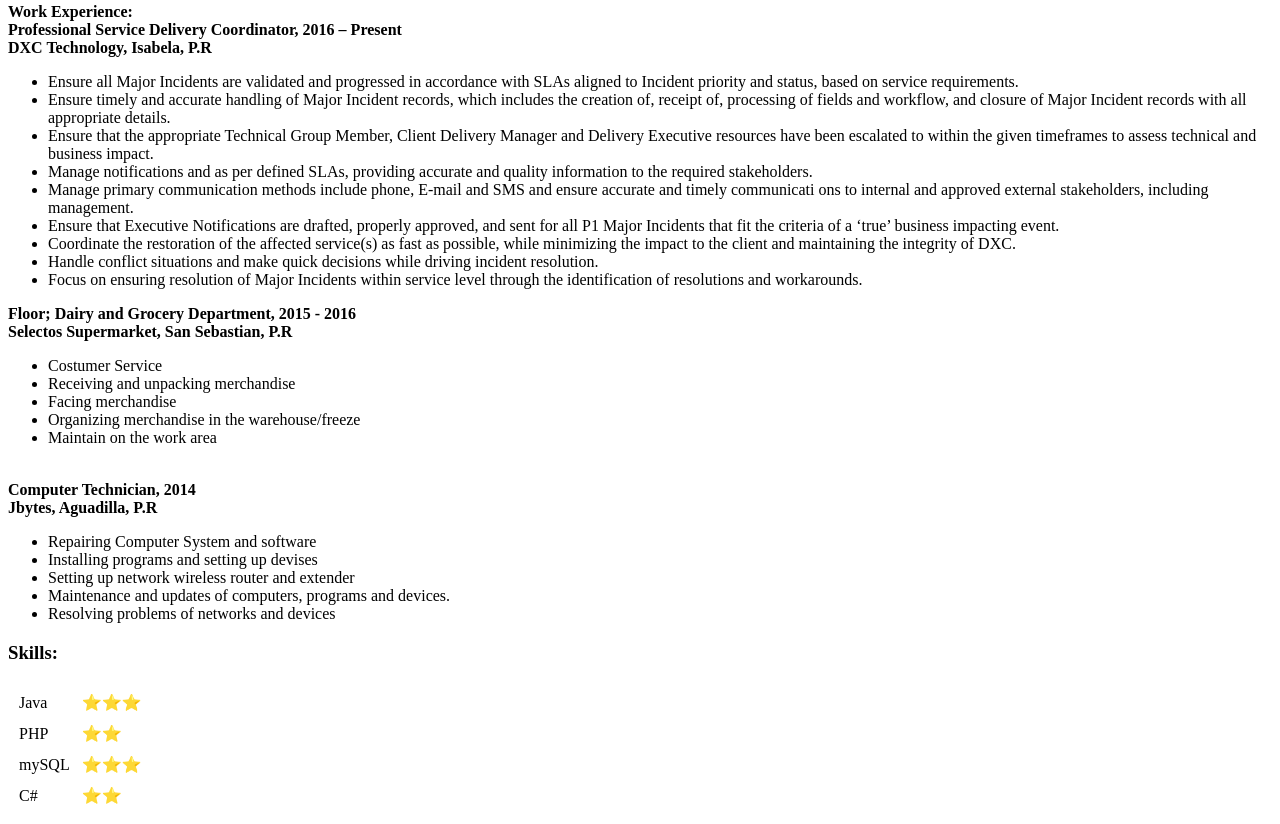
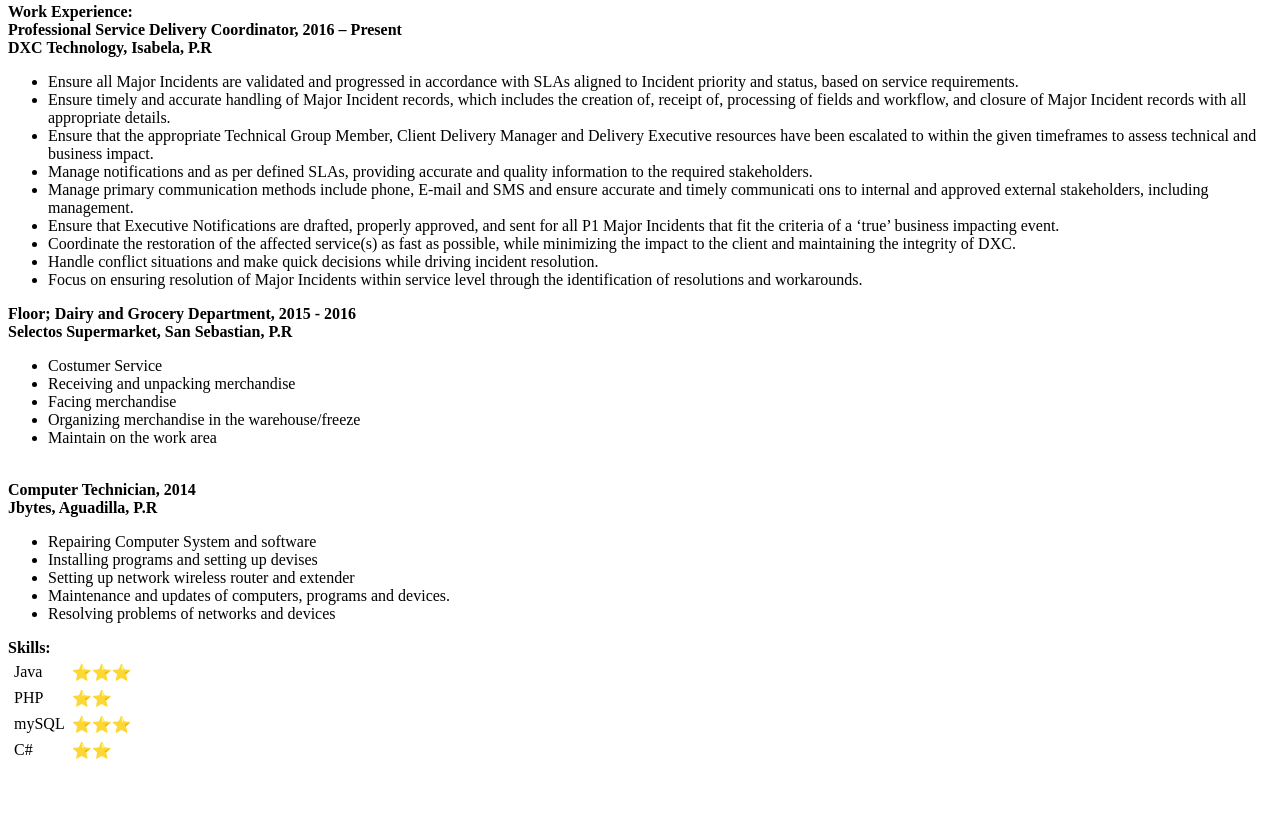
Before and after one commit to rbarretovarg/cv, a plain HTML site: page index.html in a window 1280 px wide. Shown: the part 496-1320 px from the top of the page. After the commit the page ends 1270 px from the top, so only its background shows below. Drawn offline with Linux system fonts and the light colour scheme.

Commit message:
Changes Skills size

```diff
--- a/index.html
+++ b/index.html
@@ -82,9 +82,8 @@
     <li>Resolving problems of networks and devices</li>
   </ul>
 
-  <h3> <strong> Skills:</strong>
-  </h3>
-      <table cellspacing="10">
+  <strong>Skills:</strong>
+      <table cellspacing="5">
         <tr>
           <td>Java</td>
           <td>&#11088;&#11088;&#11088;</td>
@@ -102,6 +101,5 @@
           <td>&#11088;&#11088;</td>
         </tr>
       </table>
-
     </td>
 </html>
```
